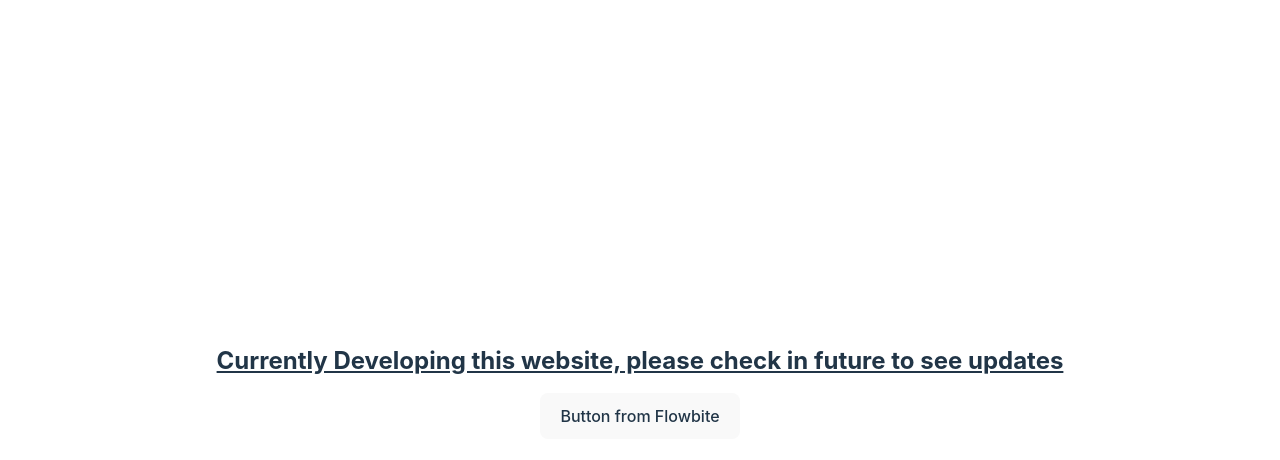
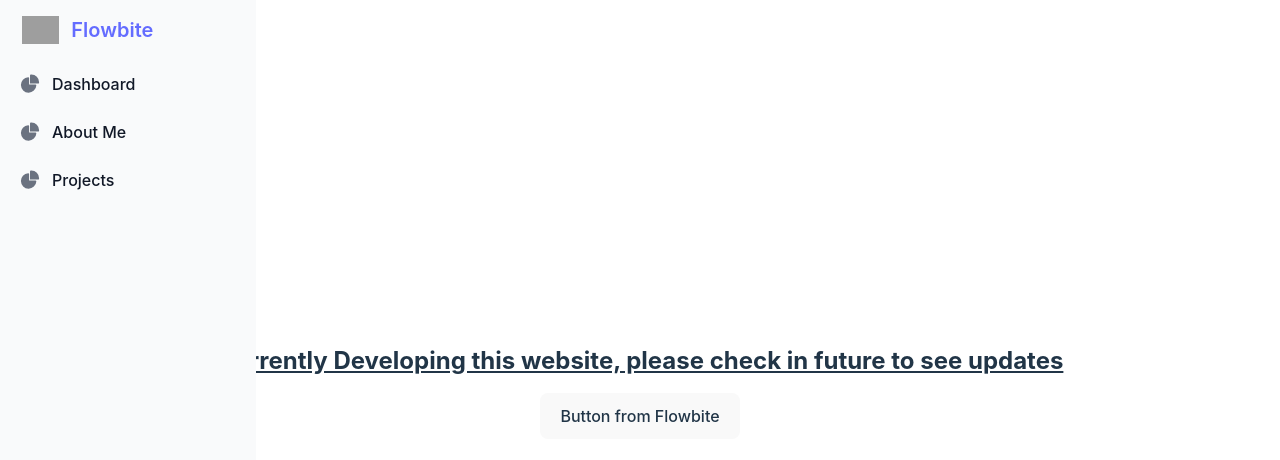
Before and after one commit to Vasudev08/me-personal-website-github, a React (Vite) app: page / in a window 1280 px wide. Shown: the top 460 px of the page. Built offline with nearby package versions, Linux system fonts and the light colour scheme; grey boxes are pictures that could not be loaded.

Commit message:
simplified the sidebar component

```diff
--- a/src/App.tsx
+++ b/src/App.tsx
@@ -1,4 +1,5 @@
 import "./App.css";
+import Sidebar from "./components/Sidebar";
 
 function App() {
   return (
@@ -8,6 +9,7 @@ function App() {
       </h1>
       <div className="p-4">
         <button className="btn-primary">Button from Flowbite</button>
+        <Sidebar />
       </div>
     </>
   );
--- /dev/null
+++ b/src/components/Sidebar.tsx
@@ -0,0 +1,108 @@
+const Sidebar = () => {
+  return (
+    <>
+      <button
+        data-drawer-target="logo-sidebar"
+        data-drawer-toggle="logo-sidebar"
+        aria-controls="logo-sidebar"
+        type="button"
+        className="inline-flex items-center p-2 mt-2 ms-3 text-sm text-gray-500 rounded-lg sm:hidden hover:bg-gray-100 focus:outline-none focus:ring-2 focus:ring-gray-200 dark:text-gray-400 dark:hover:bg-gray-700 dark:focus:ring-gray-600"
+      >
+        <span className="sr-only">Open sidebar</span>
+        <svg
+          className="w-6 h-6"
+          aria-hidden="true"
+          fill="currentColor"
+          viewBox="0 0 20 20"
+          xmlns="http://www.w3.org/2000/svg"
+        >
+          <path
+            clip-rule="evenodd"
+            fill-rule="evenodd"
+            d="M2 4.75A.75.75 0 012.75 4h14.5a.75.75 0 010 1.5H2.75A.75.75 0 012 4.75zm0 10.5a.75.75 0 01.75-.75h7.5a.75.75 0 010 1.5h-7.5a.75.75 0 01-.75-.75zM2 10a.75.75 0 01.75-.75h14.5a.75.75 0 010 1.5H2.75A.75.75 0 012 10z"
+          ></path>
+        </svg>
+      </button>
+
+      <aside
+        id="logo-sidebar"
+        className="fixed top-0 left-0 z-40 w-64 h-screen transition-transform -translate-x-full sm:translate-x-0"
+        aria-label="Sidebar"
+      >
+        <div className="h-full px-3 py-4 overflow-y-auto bg-gray-50 dark:bg-gray-800">
+          <a
+            href="https://flowbite.com/"
+            className="flex items-center ps-2.5 mb-5"
+          >
+            <img
+              src="https://flowbite.com/docs/images/logo.svg"
+              className="h-6 me-3 sm:h-7"
+              alt="Flowbite Logo"
+            />
+            <span className="self-center text-xl font-semibold whitespace-nowrap dark:text-white">
+              Flowbite
+            </span>
+          </a>
+          <ul className="space-y-2 font-medium">
+            <li>
+              <a
+                href="#"
+                className="flex items-center p-2 text-gray-900 rounded-lg dark:text-white hover:bg-gray-100 dark:hover:bg-gray-700 group"
+              >
+                <svg
+                  className="w-5 h-5 text-gray-500 transition duration-75 dark:text-gray-400 group-hover:text-gray-900 dark:group-hover:text-white"
+                  aria-hidden="true"
+                  xmlns="http://www.w3.org/2000/svg"
+                  fill="currentColor"
+                  viewBox="0 0 22 21"
+                >
+                  <path d="M16.975 11H10V4.025a1 1 0 0 0-1.066-.998 8.5 8.5 0 1 0 9.039 9.039.999.999 0 0 0-1-1.066h.002Z" />
+                  <path d="M12.5 0c-.157 0-.311.01-.565.027A1 1 0 0 0 11 1.02V10h8.975a1 1 0 0 0 1-.935c.013-.188.028-.374.028-.565A8.51 8.51 0 0 0 12.5 0Z" />
+                </svg>
+                <span className="ms-3">Dashboard</span>
+              </a>
+            </li>
+            <li>
+              <a
+                href="#"
+                className="flex items-center p-2 text-gray-900 rounded-lg dark:text-white hover:bg-gray-100 dark:hover:bg-gray-700 group"
+              >
+                <svg
+                  className="w-5 h-5 text-gray-500 transition duration-75 dark:text-gray-400 group-hover:text-gray-900 dark:group-hover:text-white"
+                  aria-hidden="true"
+                  xmlns="http://www.w3.org/2000/svg"
+                  fill="currentColor"
+                  viewBox="0 0 22 21"
+                >
+                  <path d="M16.975 11H10V4.025a1 1 0 0 0-1.066-.998 8.5 8.5 0 1 0 9.039 9.039.999.999 0 0 0-1-1.066h.002Z" />
+                  <path d="M12.5 0c-.157 0-.311.01-.565.027A1 1 0 0 0 11 1.02V10h8.975a1 1 0 0 0 1-.935c.013-.188.028-.374.028-.565A8.51 8.51 0 0 0 12.5 0Z" />
+                </svg>
+                <span className="ms-3">About Me</span>
+              </a>
+            </li>
+            <li>
+              <a
+                href="#"
+                className="flex items-center p-2 text-gray-900 rounded-lg dark:text-white hover:bg-gray-100 dark:hover:bg-gray-700 group"
+              >
+                <svg
+                  className="w-5 h-5 text-gray-500 transition duration-75 dark:text-gray-400 group-hover:text-gray-900 dark:group-hover:text-white"
+                  aria-hidden="true"
+                  xmlns="http://www.w3.org/2000/svg"
+                  fill="currentColor"
+                  viewBox="0 0 22 21"
+                >
+                  <path d="M16.975 11H10V4.025a1 1 0 0 0-1.066-.998 8.5 8.5 0 1 0 9.039 9.039.999.999 0 0 0-1-1.066h.002Z" />
+                  <path d="M12.5 0c-.157 0-.311.01-.565.027A1 1 0 0 0 11 1.02V10h8.975a1 1 0 0 0 1-.935c.013-.188.028-.374.028-.565A8.51 8.51 0 0 0 12.5 0Z" />
+                </svg>
+                <span className="ms-3">Projects</span>
+              </a>
+            </li>
+          </ul>
+        </div>
+      </aside>
+    </>
+  );
+};
+
+export default Sidebar;
```
